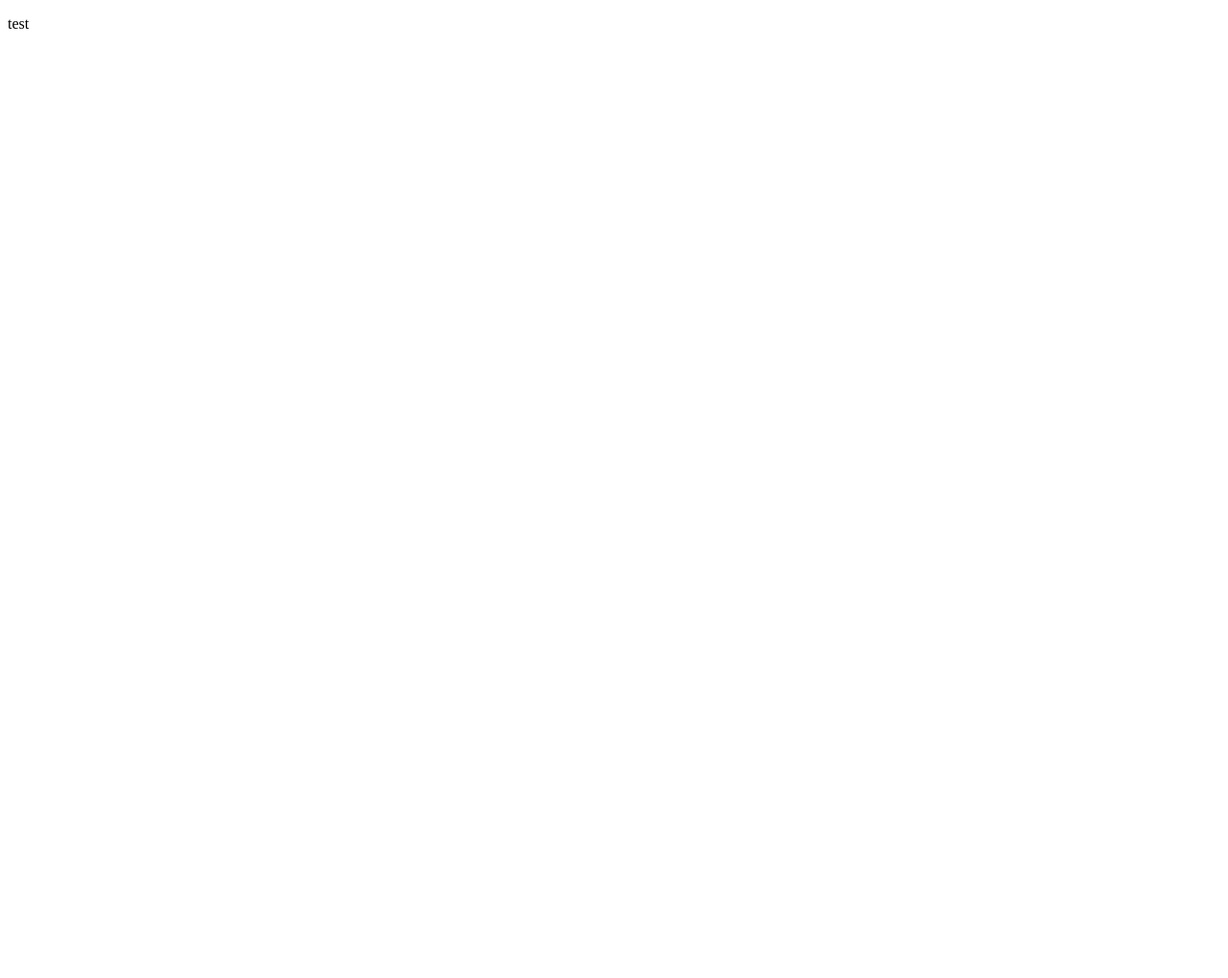
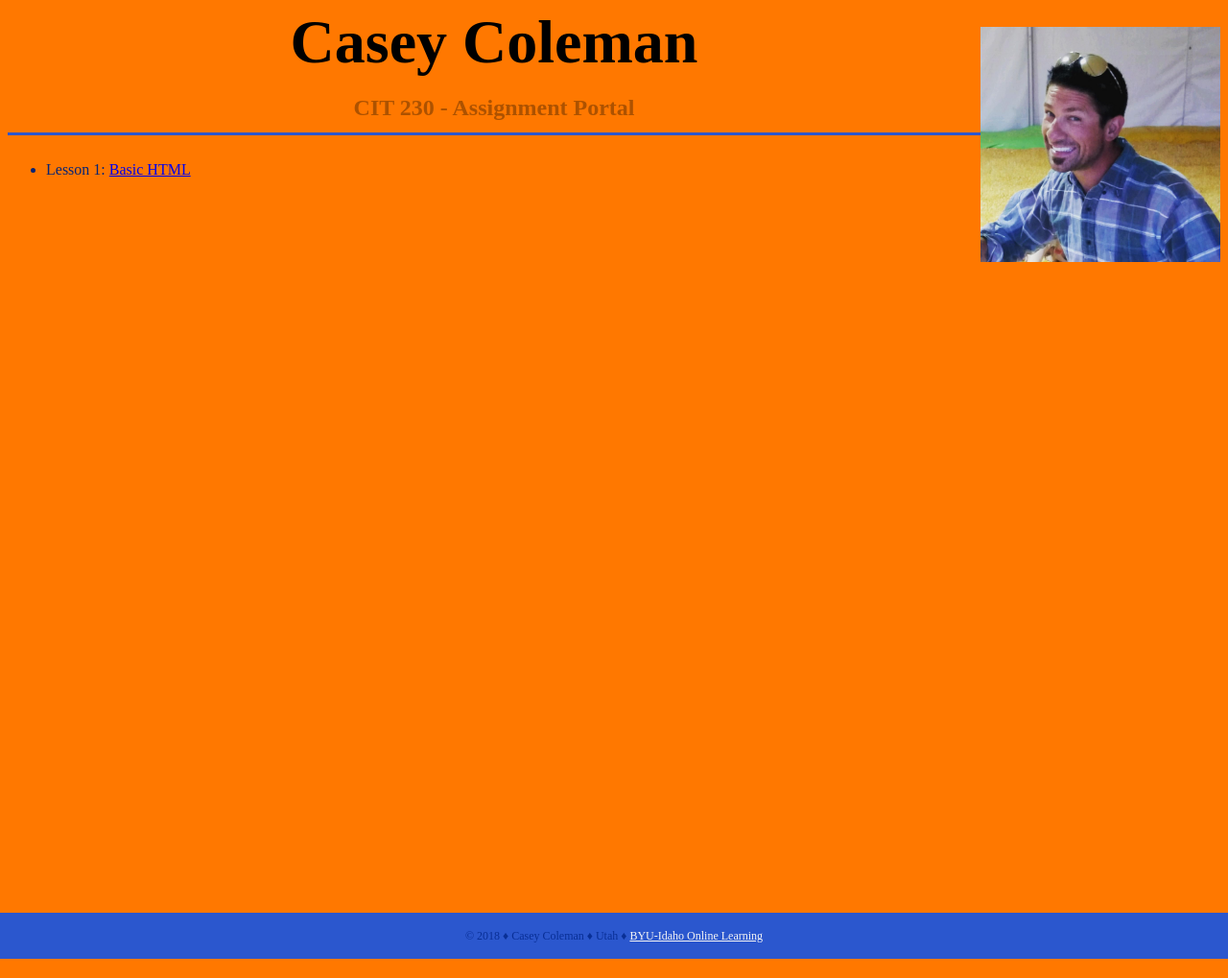
Before and after one commit to nagakolla/htmlwebapp, a plain HTML site: page index.html in a window 1280 px wide. Shown: the whole page at 96% size. Before the commit the page ends 800 px from the top, so only its background shows below. Drawn offline with Linux system fonts and the light colour scheme; a web font is replaced by a local one.

Commit message:
Lesson 2 - Student portal
Start of student assignment portal.  html and css

```diff
--- /dev/null
+++ b/assignments/lesson 1/main.js
@@ -0,0 +1,3 @@
+/*
+ * Auto-generated content from the Brackets New Project extension.  Enjoy!
+ */
--- /dev/null
+++ b/assignments/lesson 1/styles .css
@@ -0,0 +1,11 @@
+h1 {
+    color: royalblue;
+}
+
+body {
+    background-color: none;
+}
+
+p {
+    color: orange;
+}
--- a/index.html
+++ b/index.html
@@ -1,9 +1,38 @@
 <!doctype html>
-<html>
-<head>
-<title>test home</title>
-</head>
-<body>
-<p>test</p>
-</body>
+<html lang="en-us">
+    <head>
+        <meta charset="utf-8">
+        <meta name="viewport" content="width=device-width, initial-scale=1, maximum-scale=1">
+        <title>CIT 230 Assignment Portal | Casey Coleman | BYU-Idaho</title>
+        <meta name="description" content="Assignment portal page for Casey Coleman in CIT 230: Web Frontend Development at Brigham Young University-Idaho.">
+        <link rel="stylesheet" href="styles/main.css">
+        <link href="https://fonts.googleapis.com/css?family=Stoke" rel="stylesheet">
+
+    </head>
+    <body>
+        <header>
+            <img src="images/me1.jpg" width="200" alt="my profile picture">
+            <h1>Casey Coleman</h1>
+
+        </header>
+        <nav>
+
+        </nav>
+        <main>
+            <h2>CIT 230 - Assignment Portal</h2>
+            <ul>
+                <li>Lesson 1: <a href="assignments/lesson1/index.html">Basic HTML</a></li>
+
+            </ul>
+
+        </main>
+        <footer>
+            <p>
+                &copy; 2018 &diams; Casey Coleman &diams; Utah &diams; <a href="http://www.byui.edu/online">BYU-Idaho Online Learning</a>
+            </p>
+
+        </footer>
+    </body>
+
+
 </html>
--- /dev/null
+++ b/styles/main.css
@@ -0,0 +1,57 @@
+/* CIT 230 - Assignment Portal CSS Template */
+/* You may use #HEX or color names */
+
+/* * is a wildcard referring to all elements. */
+* { margin: 0; box-sizing: border-box; }
+
+body {
+    background-color: #FF7800;
+    font-size: 16px;
+    line-height: 32px;
+    font-family: "Stoke", serif;
+
+}
+
+h1 {
+    font-size: 4rem;
+    color: #000;
+
+}
+
+h2 {
+    font-size: 1.5rem;
+    text-align: center;
+    color: #ad5200;
+    border-bottom: 3px solid #2b57ce;
+    padding-bottom: 10px;
+}
+
+ul {
+    color: #072475;
+    padding-top: 20px
+}
+
+header, main, footer {
+    margin: 1.25rem auto;
+    padding: .5rem;
+    max-width: /* xxxpx (px = pixel is a unit of measure)  */;
+}
+
+header, footer, footer a {
+    text-align: center;
+    background-color: /* */;
+    color: whitesmoke;
+}
+
+header img {
+    width: 250px;
+    height: auto;
+    float: right;
+}
+
+footer {
+    font-size: .75rem;
+    background-color: #2b57ce;
+    margin-top: 750px;
+    color: #092f96;
+}
```
Also changed, not shown: assignments/lesson 1/index.html (added, +16 -0 lines), assignments/lesson 1/images/familyfun.png (added), images/me1.jpg (added), 5 other files.
